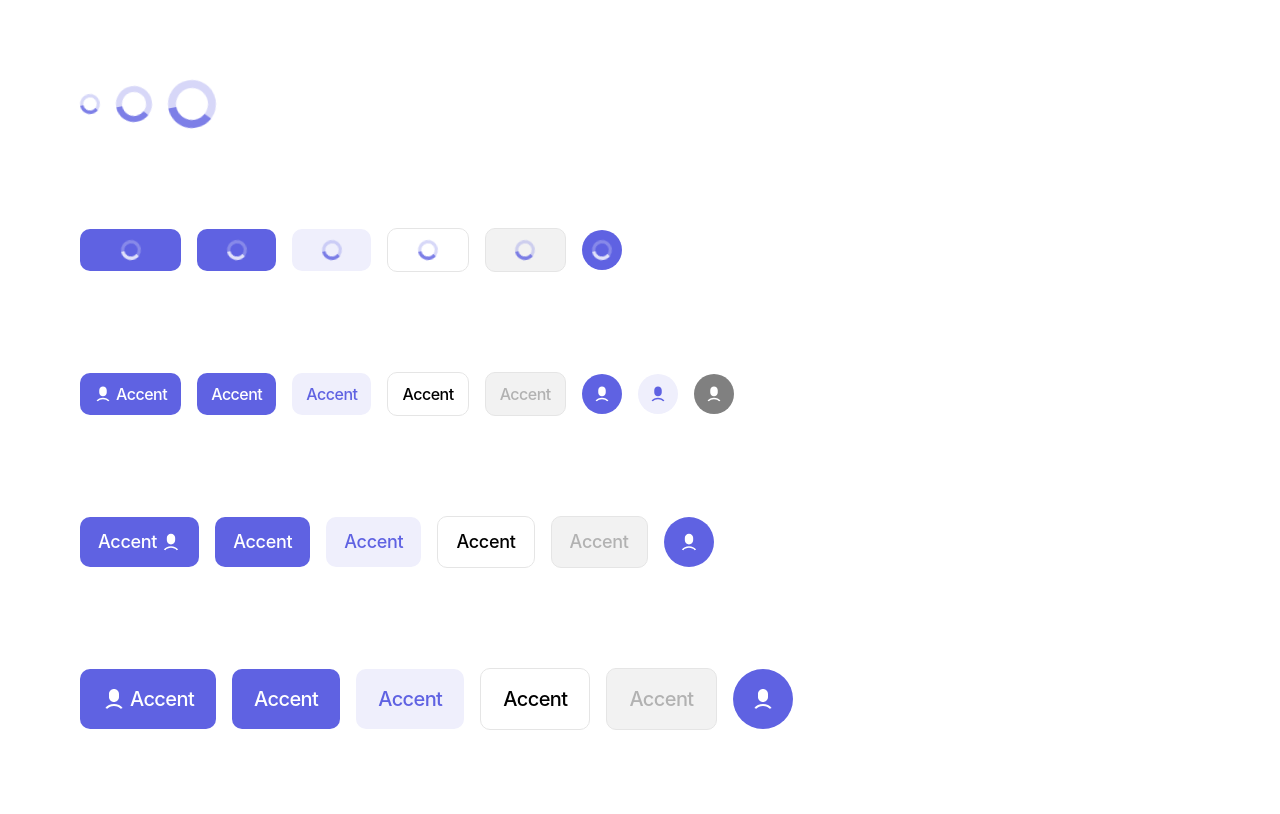
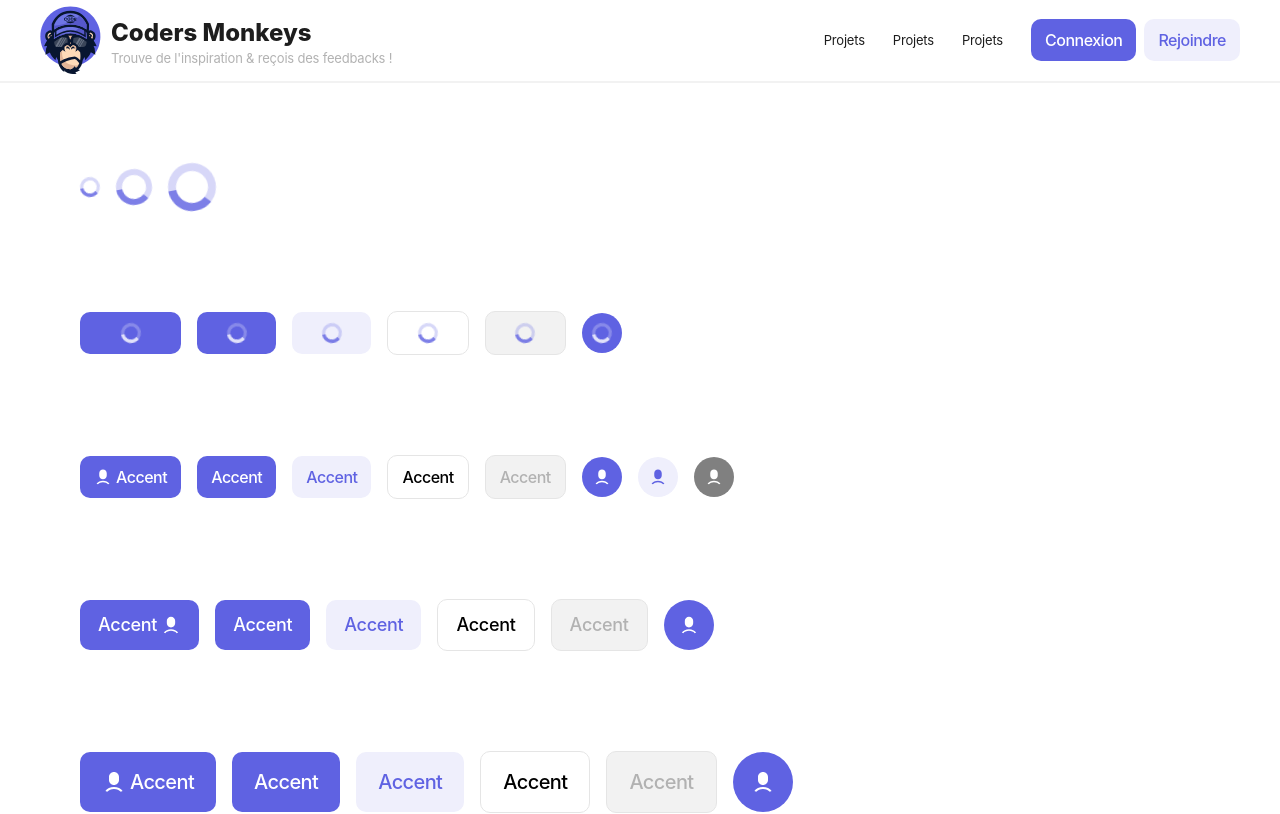
Before and after one commit to FirasJemaa/coder-monkey, a Next.js app in the folder front-end/: page / in a window 1280 px wide. Shown: the top 814 px of the page. Built offline with nearby package versions, Linux system fonts and the light colour scheme.

Commit message:
Create a component

```diff
--- a/front-end/src/pages/index.tsx
+++ b/front-end/src/pages/index.tsx
@@ -7,11 +7,13 @@ import { Spinner } from "@/ui/design-system/spinner/spinner";
 import { Typography } from "@/ui/design-system/typography/typography";
 import { Container } from "@/ui/components/container";
 import { RiAncientGateFill, RiUser6Fill, RiUser6Line } from "react-icons/ri";
+import { Navigation } from "@/ui/components/navigation/navigation";
 
 export default function Home() {
   return (
     <>
       <Seo title="Coders Monkeys" description="Description..." />
+      <Navigation/>
 
       <Container className="py-10 space-y-5">
         {/* Spinner */}
--- /dev/null
+++ b/front-end/src/ui/components/navigation/navigation.tsx
@@ -0,0 +1,35 @@
+import { Container } from "@/ui/components/container"
+import { Button } from "@/ui/design-system/button/button"
+import { Logo } from "@/ui/design-system/logo/logo"
+import { Typography } from "@/ui/design-system/typography/typography"
+
+interface Props { }
+
+export const Navigation = ({ }: Props) => {
+    return (
+        <div className="border-b-2 border-gray-400">
+            <Container className="flex py-1.5 items-center justify-between gap-7">
+                <div className="flex items-center gap-2.5">
+                    <Logo size="small" />
+                    <div  className="flex flex-col ">
+                        <div className="text-gray font-extrabold text-[24px]">
+                            Coders Monkeys
+                        </div>
+                        <Typography variant="caption4" theme="gray" component="span">Trouve de l'inspiration & reçois des feedbacks !</Typography>
+                    </div>
+                </div>
+                <div className="flex items-center gap-7">
+                    <Typography variant="caption4" component="div" className="flex items-center gap-7">
+                        <span>Projets</span>
+                        <span>Projets</span>
+                        <span>Projets</span>
+                    </Typography>
+                    <div className="flex items-center gap-2">
+                        <Button size="small" >Connexion</Button>
+                        <Button size="small" variant="secondary">Rejoindre</Button>
+                    </div>
+                </div>
+            </Container>
+        </div>
+    )
+}
--- a/front-end/src/ui/design-system/typography/typography.tsx
+++ b/front-end/src/ui/design-system/typography/typography.tsx
@@ -46,7 +46,7 @@ export const Typography = ({
             colorStyles = "text-gray";
             break;
         case "gray":
-            colorStyles = "text-gray-500";
+            colorStyles = "text-gray-600";
             break;
         case "white":
             colorStyles = "text-white";
```
